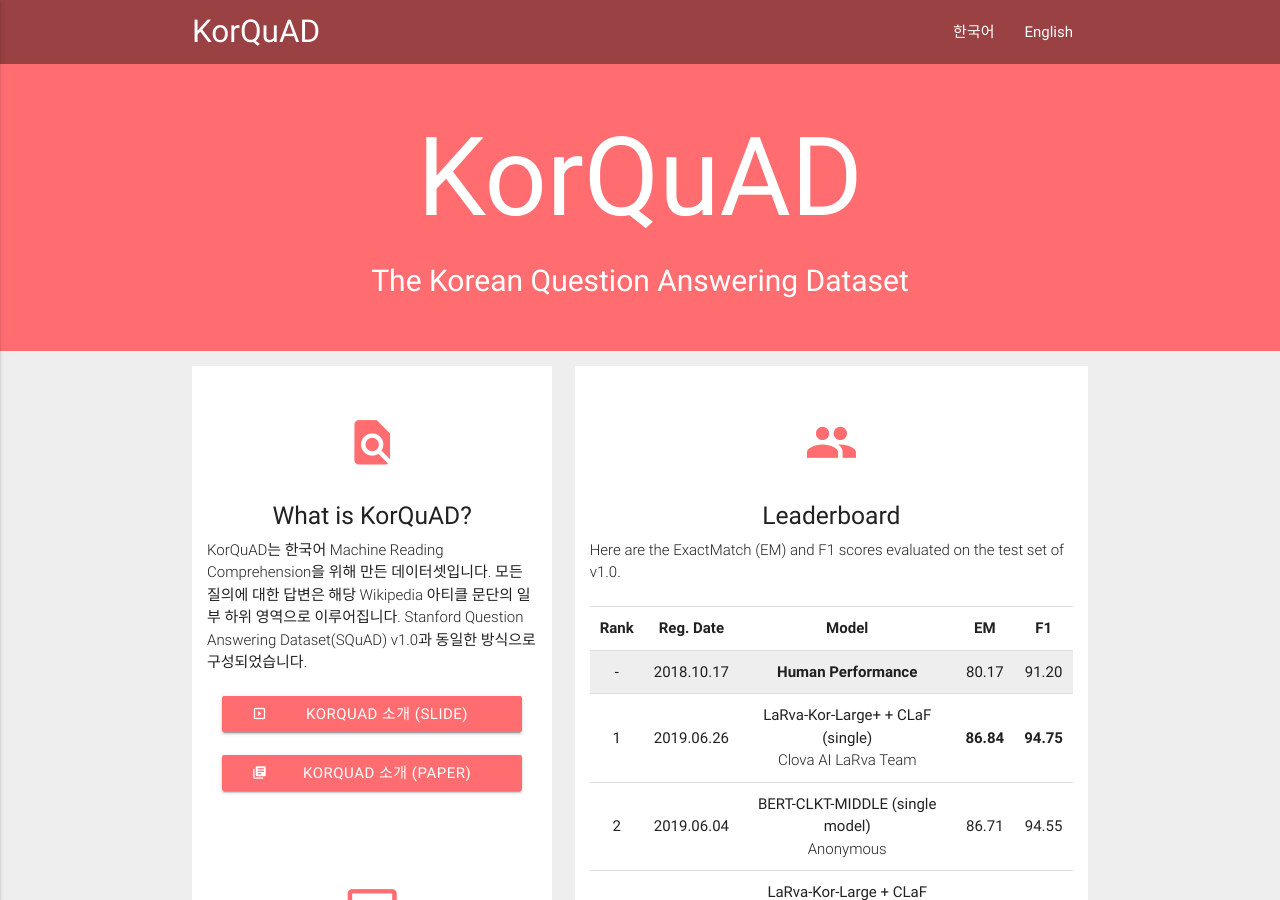
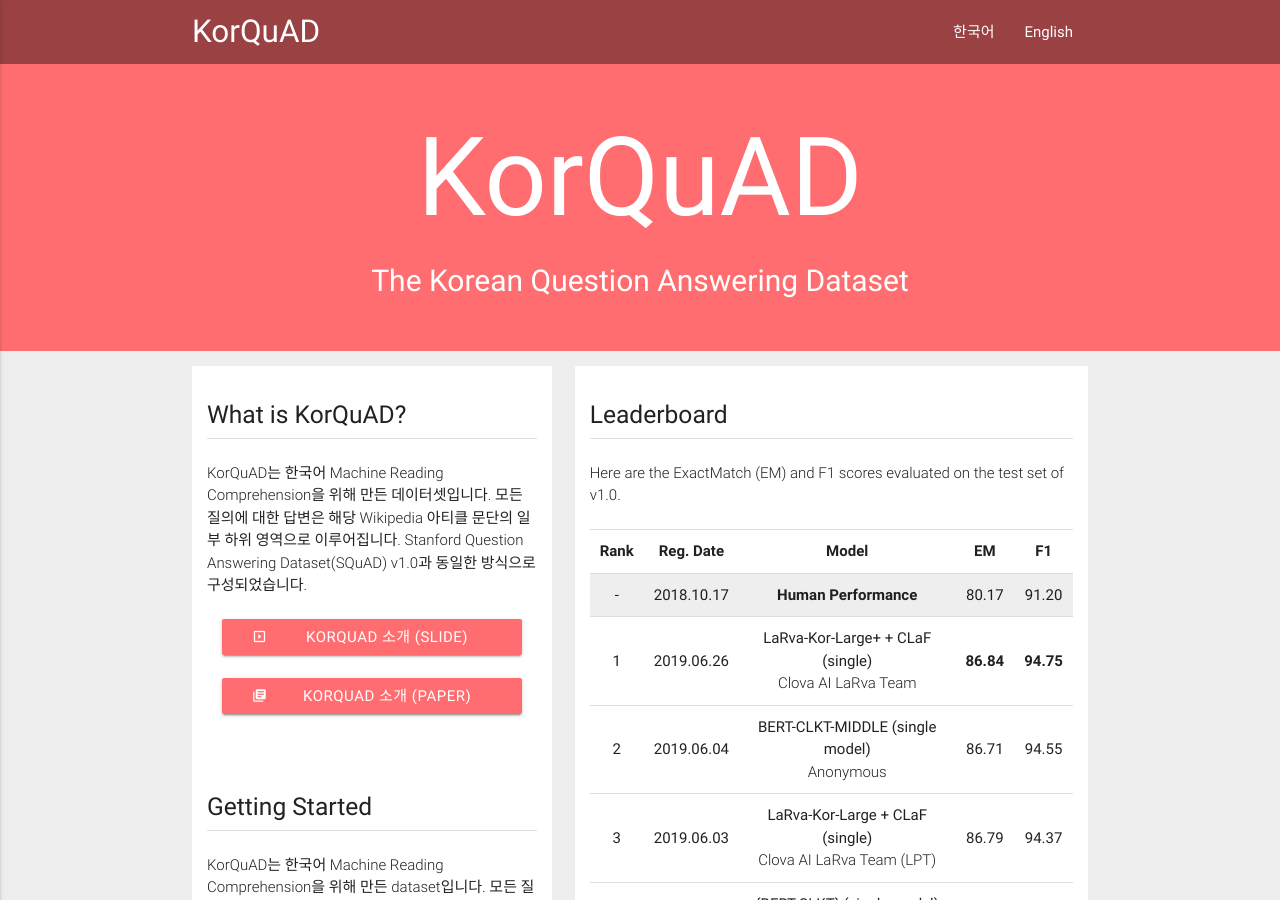
Before and after one commit to korquad/korquad.github.io, a Jekyll site: the page built from index.md, in a window 1280 px wide and 900 px high. Built offline with Jekyll 4.4.1, drawn with Linux system fonts in a browser that asks for light colours.

Commit message:
Update home.html

```diff
--- a/_layouts/home.html
+++ b/_layouts/home.html
@@ -50,8 +50,9 @@
         <div class="col s12 m5">
           <div class="icon-block" style="background-color : white">
             <br>
-            <h2 class="center" style="color:#ff6d70"><i class="material-icons">find_in_page</i></h2>
-            <h5 class="center">What is KorQuAD?</h5>
+            <h5 class="left-down">What is KorQuAD?</h5>
+            <div class="divider"></div>
+            <br>
             <p class="light">KorQuAD는 한국어 Machine Reading Comprehension을 위해 만든 데이터셋입니다. 모든 질의에 대한 답변은 해당 Wikipedia 아티클 문단의 일부 하위 영역으로 이루어집니다. Stanford Question Answering Dataset(SQuAD) v1.0과 동일한 방식으로 구성되었습니다.</p>
             <br>
             <div class="center">
@@ -62,8 +63,9 @@
               <a id="paper" href="http://m.dbpia.co.kr/Journal/ArticleDetail/NODE07613668" class="waves-effect waves-light btn" style="width:300px; background-color:#ff6d70" download=""><i class="material-icons left">library_books</i>KorQuAD 소개 (Paper)</a>
             </div>
             <br><br><br>
-            <h2 class="center" style="color:#ff6d70"><i class="material-icons">desktop_mac</i></h2>
-            <h5 class="center">Getting Started</h5>
+            <h5 class="left-down">Getting Started</h5>
+            <div class="divider"></div>
+            <br>
             <p class="light">KorQuAD는 한국어 Machine Reading Comprehension을 위해 만든 dataset입니다. 모든 질의에 대한 답변은 해당 Wikipedia 아티클 문단의 일부 하위 영역으로 이루어집니다. Stanford Question Answering Dataset(SQuAD) v1.0과 동일한 방식으로 구성되었습니다. 전체 데이터는 1,560 개의 Wikipedia article에 대해 10,645 건의 문단과 66,181 개의 질의응답 쌍으로, Training set 60,407 개, Dev set 5,774 개의 질의응답쌍으로 구분하였습니다.</p>
             <br>
             <div class="center">
@@ -100,8 +102,9 @@
         <div class="col s12 m7">
           <div class="icon-block" style="background-color : white">
             <br>
-            <h2 class="center" style="color:#ff6d70"><i class="material-icons">group</i></h2>
-            <h5 class="center">Leaderboard</h5>
+            <h5 class="left-down">Leaderboard</h5>
+            <div class="divider"></div>
+            <br>
             <p class="light">Here are the ExactMatch (EM) and F1 scores evaluated on the test set of v1.0. </p>
             <br>
                 <style>
```
